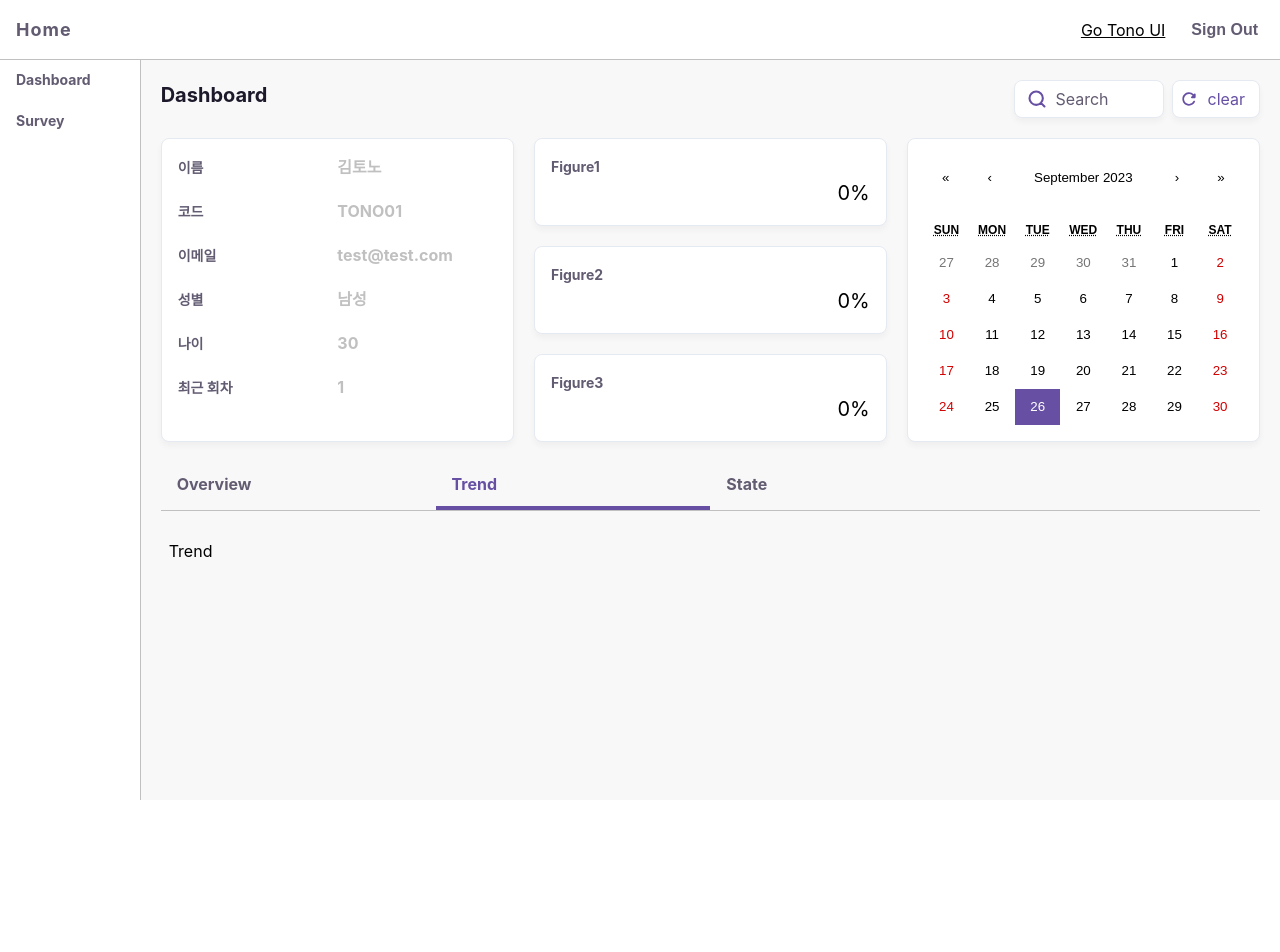
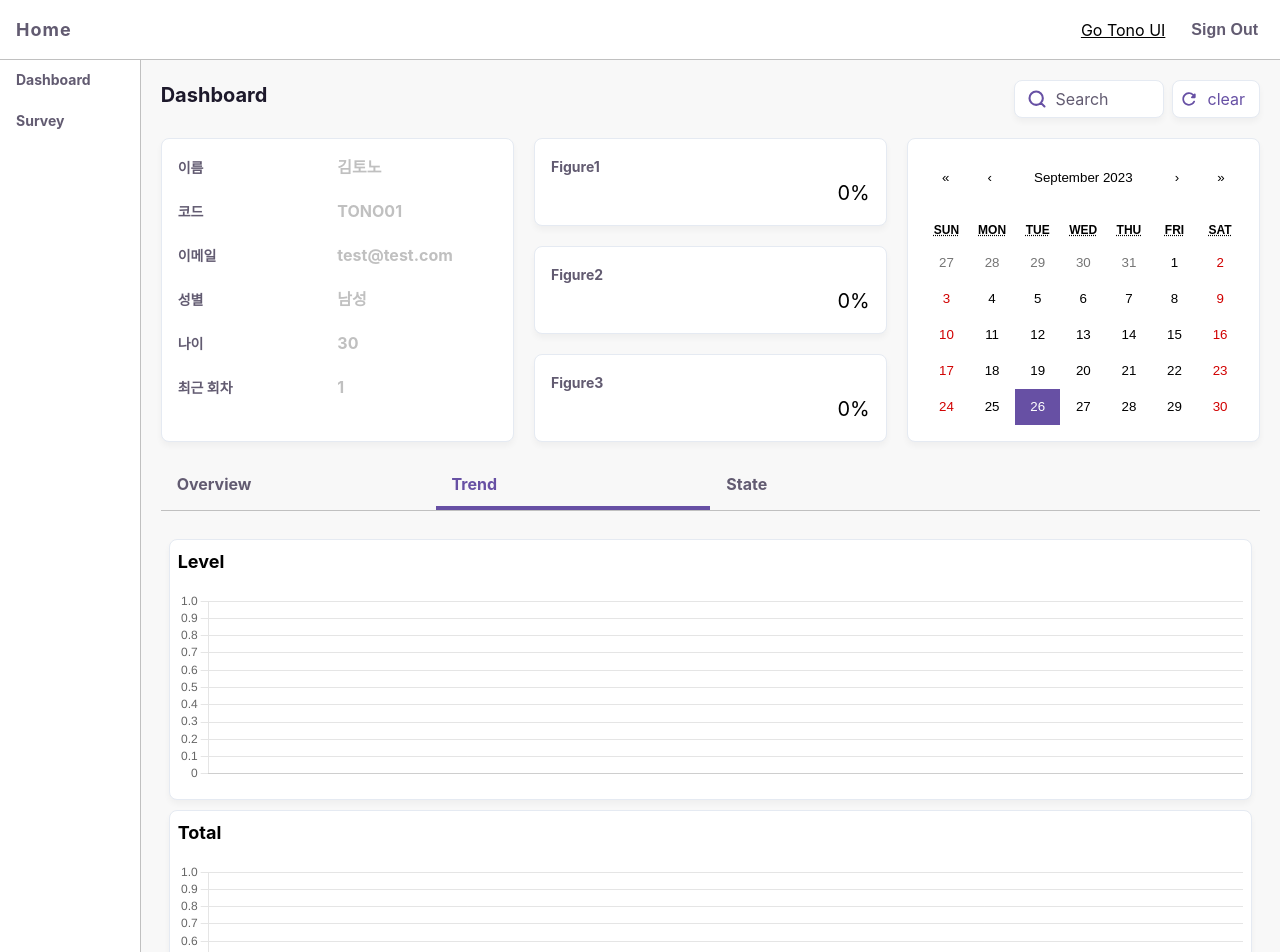
Before and after one commit to jmeno1011/tono-ui, a React (Create React App) app: page /p-dashboard/trend in a window 1280 px wide. Shown: the top 952 px of the page. Before the commit the page ends 800 px from the top, so only its background shows below. Built offline with nearby package versions, Linux system fonts and the light colour scheme; no server answers; the database is empty; a small style sheet from the web is missing.

Commit message:
add charts

```diff
--- a/package.json
+++ b/package.json
@@ -12,10 +12,12 @@
     "@types/node": "^16.18.40",
     "@types/react": "^18.2.20",
     "@types/react-dom": "^18.2.7",
+    "chart.js": "^4.4.0",
     "classnames": "^2.3.2",
     "dayjs": "^1.11.9",
     "react": "^18.2.0",
     "react-calendar": "^4.6.0",
+    "react-chartjs-2": "^5.2.0",
     "react-dom": "^18.2.0",
     "react-highlight": "^0.15.0",
     "react-redux": "^8.1.2",
--- a/src/components/PDashboard/Dashboard/Cards/Cards.tsx
+++ b/src/components/PDashboard/Dashboard/Cards/Cards.tsx
@@ -1,15 +1,21 @@
-import React from "react";
+import React, { useEffect, useState } from "react";
 import styles from "./Cards.module.css";
 import Card from "./Card/Card";
 import { useSelector } from "react-redux";
 import { RootState } from "store";
-import { PSurveyResult } from "types/pType";
+import { Figures, PSurveyResult } from "types/pType";
 
 export default function Cards() {
   const { surveyResult } = useSelector((state: RootState) => state.pDash);
-  const figures = getFigureDiffer(surveyResult);
-  console.log(figures);
-
+  const [figures, setFigures] = useState<Figures>({
+    figure1: 0,
+    figure2: 0,
+    figure3: 0,
+  });
+  useEffect(() => {
+    setFigures(getFigureDiffer(surveyResult));
+  }, []);
+  // const figures = getFigureDiffer(surveyResult);
   return (
     <div className={styles.container}>
       <Card title={"Figure1"} figureResult={figures.figure1} />
--- /dev/null
+++ b/src/components/PDashboard/Trend/ChartTitle/ChartTitle.tsx
@@ -0,0 +1,9 @@
+import React, { ReactNode } from "react";
+
+interface ChartTitleProps {
+  children: ReactNode;
+}
+
+export default function ChartTitle({ children }: ChartTitleProps) {
+  return <h3>{children}</h3>;
+}
--- /dev/null
+++ b/src/components/PDashboard/Trend/FigureChart/FigureChart.tsx
@@ -0,0 +1,57 @@
+import React from 'react'
+import ChartTitle from '../ChartTitle/ChartTitle';
+import {
+  Chart as ChartJS,
+  CategoryScale,
+  LinearScale,
+  PointElement,
+  LineElement,
+  Title,
+  Tooltip,
+  Filler,
+  Legend,
+} from 'chart.js';
+import { Line } from 'react-chartjs-2';
+import { Datasets } from 'types/pType';
+
+ChartJS.register(
+  CategoryScale,
+  LinearScale,
+  PointElement,
+  LineElement,
+  Title,
+  Tooltip,
+  Filler,
+  Legend
+);
+
+interface FigureChartProps{
+  figureData?: Datasets;
+}
+
+export default function FigureChart({figureData}:FigureChartProps) {
+  return (
+    <div className="trend__chart__container">
+      <header>
+        <ChartTitle>Figure</ChartTitle>
+      </header>
+      <div className="trend__chart__wrapper">{figureData && <Line options={options} data={figureData} />}</div>
+    </div>
+  )
+}
+
+const options = {
+  responsive: true,
+  plugins: {
+    legend: {
+      display: false,
+    },
+    title: {
+      display: false,
+    },
+  },
+  aspectRatio: 5.5,
+  animation: {
+    duration: 0
+  }
+};
--- /dev/null
+++ b/src/components/PDashboard/Trend/LevelChart/LevelChart.tsx
@@ -0,0 +1,55 @@
+import React from 'react'
+import {
+  Chart as ChartJS,
+  CategoryScale,
+  LinearScale,
+  PointElement,
+  LineElement,
+  Title,
+  Tooltip,
+  Legend,
+} from 'chart.js';
+import { Line } from 'react-chartjs-2';
+import ChartTitle from '../ChartTitle/ChartTitle';
+import { Datasets } from 'types/pType';
+
+ChartJS.register(
+  CategoryScale,
+  LinearScale,
+  PointElement,
+  LineElement,
+  Title,
+  Tooltip,
+  Legend
+);
+
+interface LevelChartProps{
+  levelData?: Datasets;
+}
+
+export default function LevelChart({levelData}:LevelChartProps) {
+  return (
+    <div className="trend__chart__container">
+      <header>
+        <ChartTitle>Level</ChartTitle>
+      </header>
+      <div className="trend__chart__wrapper">{levelData && <Line options={options} data={levelData} />}</div>
+    </div>
+  )
+}
+
+const options = {
+  responsive: true,
+  plugins: {
+    legend: {
+      display: false,
+    },
+    title: {
+      display: false,
+    },
+  },
+  aspectRatio: 5.5,
+  animation: {
+    duration: 0
+  }
+};
--- /dev/null
+++ b/src/components/PDashboard/Trend/TotalChart/TotalChart.tsx
@@ -0,0 +1,53 @@
+import React from "react";
+import ChartTitle from "../ChartTitle/ChartTitle";
+import {
+  Chart as ChartJS,
+  CategoryScale,
+  LinearScale,
+  BarElement,
+  Title,
+  Tooltip,
+  Legend,
+} from "chart.js";
+import { Bar } from "react-chartjs-2";
+import { Datasets } from "types/pType";
+
+ChartJS.register(
+  CategoryScale,
+  LinearScale,
+  BarElement,
+  Title,
+  Tooltip,
+  Legend
+);
+
+interface TotalChartProps {
+  totalData?: Datasets;
+}
+
+export default function TotalChart({ totalData }: TotalChartProps) {
+  return (
+    <div className="trend__chart__container">
+      <header>
+        <ChartTitle>Total</ChartTitle>
+      </header>
+      <div className="trend__chart__wrapper">{totalData && <Bar options={options} data={totalData} />}</div>
+    </div>
+  );
+}
+
+const options = {
+  responsive: true,
+  plugins: {
+    legend: {
+      display: false,
+    },
+    title: {
+      display: false,
+    },
+  },
+  aspectRatio: 5.5,
+  animation: {
+    duration: 0
+  }
+};
--- a/src/index.css
+++ b/src/index.css
@@ -66,3 +66,22 @@ code {
 .h-comp{
   display: flex;
 }
+
+.trend__chart__container{
+  padding: 0.5rem;
+  background-color: #fff;
+  border: var(--border);
+  border-radius: var(--border-radius-rem);
+  box-shadow: var(--box-shadow);
+}
+
+.trend__chart__container h3{
+  font-size: var(--typography-h3);
+  font-weight: 700;
+  /* line-height: 1.75; */
+  margin-bottom: 1rem;
+}
+
+.trend__chart__wrapper{
+  height: 200px;
+}
--- /dev/null
+++ b/src/pages/dashboard1/Trend/Trend.module.css
@@ -0,0 +1,5 @@
+.container{
+  display: flex;
+  flex-direction: column;
+  gap: 10px;
+}
--- a/src/pages/dashboard1/Trend/Trend.tsx
+++ b/src/pages/dashboard1/Trend/Trend.tsx
@@ -1,7 +1,77 @@
-import React from 'react'
+import React, { useEffect, useState } from "react";
+import TotalChart from "components/PDashboard/Trend/TotalChart/TotalChart";
+import { useSelector } from "react-redux";
+import { RootState } from "store";
+import { Datasets } from "types/pType";
+import styles from "./Trend.module.css"
+import LevelChart from "components/PDashboard/Trend/LevelChart/LevelChart";
+import FigureChart from "components/PDashboard/Trend/FigureChart/FigureChart";
 
 export default function Trend() {
+  const { userCode, surveyResult } = useSelector((state: RootState) => state.pDash);
+  // const [labels, setLabels] = useState<number[]>([]);
+  const [totalData, setTotalData] = useState<Datasets>();
+  const [levelData, setLevelData] = useState<Datasets>();
+  const [figureData, setFigureData] = useState<Datasets>();
+  useEffect(()=>{
+    const labels = surveyResult.map(survey => survey.SEQ);
+    setTotalData({
+      labels,
+      datasets:[
+        {
+          label: 'total',
+          data: surveyResult.map(survey => survey.TOTAL),
+          backgroundColor: 'rgb(103, 80, 164)'
+        }
+      ]
+    })
+    setLevelData(
+      {
+        labels,
+        datasets:[
+          {
+            label: 'total',
+            data: surveyResult.map(survey => survey.LEVEL),
+            borderColor: 'rgb(103, 80, 164)',
+            backgroundColor: 'rgb(103, 80, 164)',
+          }
+        ]
+      }
+    )
+    setFigureData(
+      {
+        labels,
+        datasets:[
+          {
+            fill: true,
+            label: 'FIGURE1',
+            data: surveyResult.map(survey => survey.FIGURE1),
+            borderColor: 'rgb(103, 80, 164)',
+            backgroundColor: 'rgb(103, 80, 164, 0.5)',
+          },
+          {
+            fill: true,
+            label: 'FIGURE2',
+            data: surveyResult.map(survey => survey.FIGURE2),
+            borderColor: 'rgb(157, 179, 88)',
+            backgroundColor: 'rgb(157, 179, 88, 0.5)',
+          },
+          {
+            fill: true,
+            label: 'FIGURE3',
+            data: surveyResult.map(survey => survey.FIGURE3),
+            borderColor: 'rgb(48, 74, 150)',
+            backgroundColor: 'rgb(48, 74, 150, 0.5)',
+          }
+        ]
+      }
+    )
+  },[surveyResult])
   return (
-    <div>Trend</div>
-  )
+    <div className={styles.container}>
+      <LevelChart levelData={levelData}/>
+      <TotalChart totalData={totalData}/>
+      <FigureChart figureData={figureData}/>
+    </div>
+  );
 }
--- a/src/pages/dashboard1/home/PDashboard.module.css
+++ b/src/pages/dashboard1/home/PDashboard.module.css
@@ -3,6 +3,7 @@
   display: flex;
   flex-direction: column;
   gap: 20px;
+  padding-bottom: 60px;
 }
 
 .header{
--- a/src/pages/dashboard1/home/PDashboard.tsx
+++ b/src/pages/dashboard1/home/PDashboard.tsx
@@ -13,7 +13,7 @@ import ModalPortal from "components/PDashboard/common/ModalPortal/ModalPortal";
 import SearchModal from "components/PDashboard/common/ModalPortal/SearchModal";
 import { db } from "lib/api";
 import { useDispatch, useSelector } from "react-redux";
-import { userCodeAction, userAction, userListAction } from "redux/features/pDashboard";
+import { userCodeAction, userAction, userListAction, surveyResultAction } from "redux/features/pDashboard";
 import { RootState } from "store";
 
 export default function PDashboard() {
@@ -32,6 +32,7 @@ export default function PDashboard() {
   const onClickRefresh = ()=>{
     dispatch(userCodeAction(""));
     dispatch(userAction(null));
+    dispatch(surveyResultAction([]));
   }
 
   const fetchUserList = async () => {
```
Also changed, not shown: src/types/pType.ts (+19 -0 lines), 1 other file (tests, documents, lock files or other folders).
